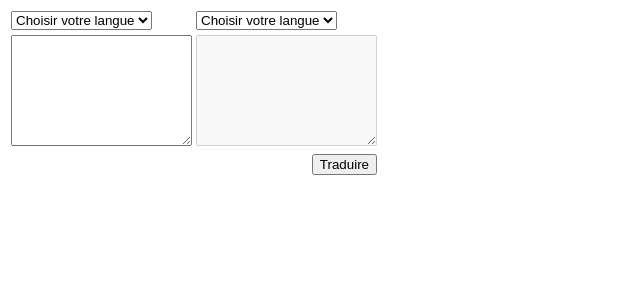
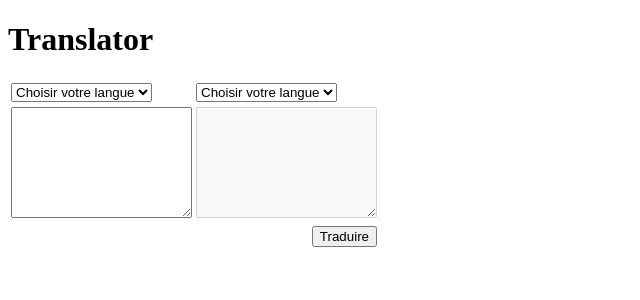
Before and after one commit to yonajeh/translator-angular, an Angular app: page / in a window 1280 px wide. Shown: the top 300 px of the page, without its empty margins (0-640 px from the left). Built offline with nearby package versions, Linux system fonts and the light colour scheme.

Commit message:
add new component to the project

```diff
--- a/src/app/app.component.html
+++ b/src/app/my-app/my-app.component.html
@@ -1,3 +1,4 @@
+<my-header></my-header>
 <table>
   <tr>
     <td>
--- /dev/null
+++ b/src/app/my-header/my-header.component.html
@@ -0,0 +1 @@
+<h1>Translator</h1>
--- /dev/null
+++ b/src/app/my-header/my-header.component.ts
@@ -0,0 +1,15 @@
+import { Component, OnInit } from '@angular/core';
+
+@Component({
+  selector: 'my-header',
+  templateUrl: './my-header.component.html',
+  styleUrls: ['./my-header.component.css']
+})
+export class MyHeaderComponent implements OnInit {
+
+  constructor() { }
+
+  ngOnInit(): void {
+  }
+
+}
--- a/src/index.html
+++ b/src/index.html
@@ -1,13 +1,14 @@
 <!doctype html>
 <html lang="en">
 <head>
-  <meta charset="utf-8">
-  <title>TranslatorAngular</title>
-  <base href="/">
-  <meta name="viewport" content="width=device-width, initial-scale=1">
-  <link rel="icon" type="image/x-icon" href="favicon.ico">
+  <meta charset="UTF-8">
+  <meta name="viewport"
+        content="width=device-width, user-scalable=no, initial-scale=1.0, maximum-scale=1.0, minimum-scale=1.0">
+  <meta http-equiv="X-UA-Compatible" content="ie=edge">
+  <title>Translator</title>
 </head>
 <body>
-  <app-root></app-root>
+
+<my-app></my-app>
 </body>
 </html>
```
Also changed, not shown: src/app/app.module.ts (+5 -3 lines), src/app/my-app/my-app.component.ts (renamed from src/app/app.component.ts, +4 -4 lines), src/app/my-app/my-app.component.css (renamed from src/app/app.component.css), src/app/my-header/my-header.component.css (added).
